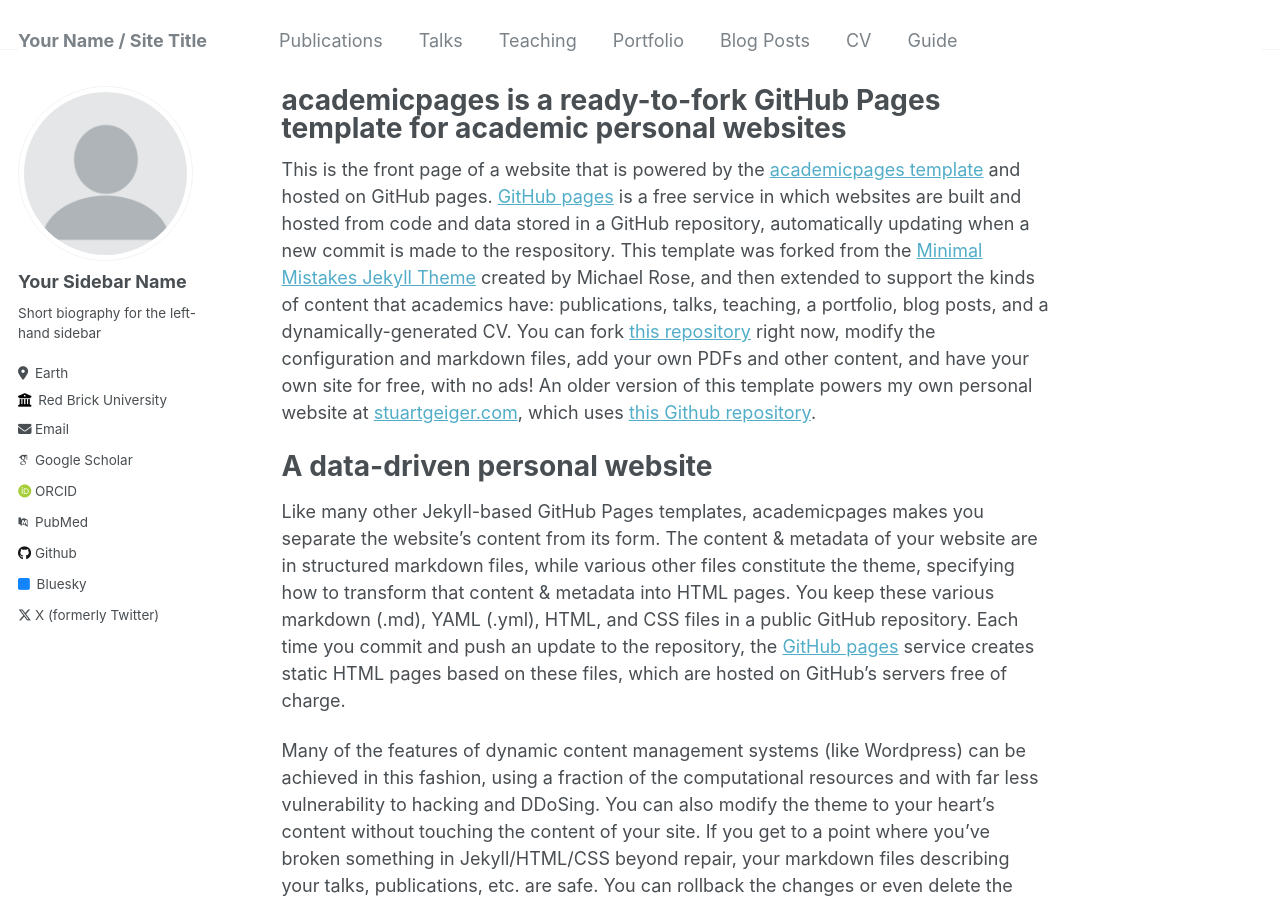
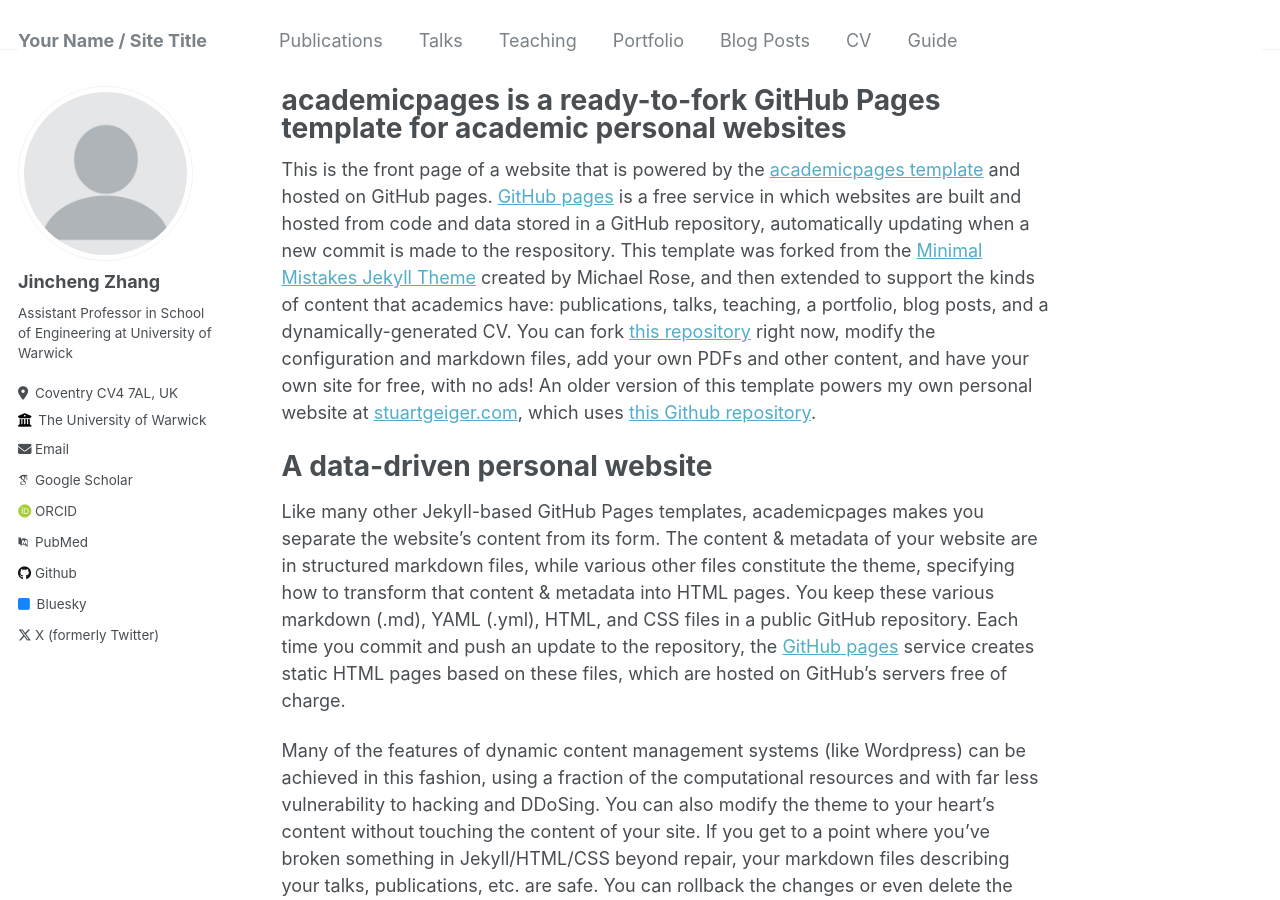
Before and after one commit to zhangxcii/zhangxcii.github.io, a Jekyll site: the page built from _pages/about.md, in a window 1280 px wide and 900 px high. Built offline with Jekyll 4.4.1, drawn with Linux system fonts in a browser that asks for light colours; some web fonts are replaced.

Commit message:
Update _config.yml

```diff
--- a/_config.yml
+++ b/_config.yml
@@ -22,13 +22,13 @@ repository               : "academicpages/academicpages.github.io"
 author:
   # Biographic information
   avatar           : "profile.png"
-  name             : "Your Sidebar Name"
+  name             : "Jincheng Zhang"
   pronouns         : # example: "she/her"
-  bio              : "Short biography for the left-hand sidebar"
-  location         : "Earth"
-  employer         : "Red Brick University"
+  bio              : "Assistant Professor in School of Engineering at University of Warwick"
+  location         : "Coventry CV4 7AL, UK"
+  employer         : "The University of Warwick"
   uri              : # URL
-  email            : "none@example.org"
+  email            : "Jincheng.Zhang.r1@warwick.ac.uk"
 
   # Academic websites
   arxiv            : # URL - Update with the correct link to your profile
```
